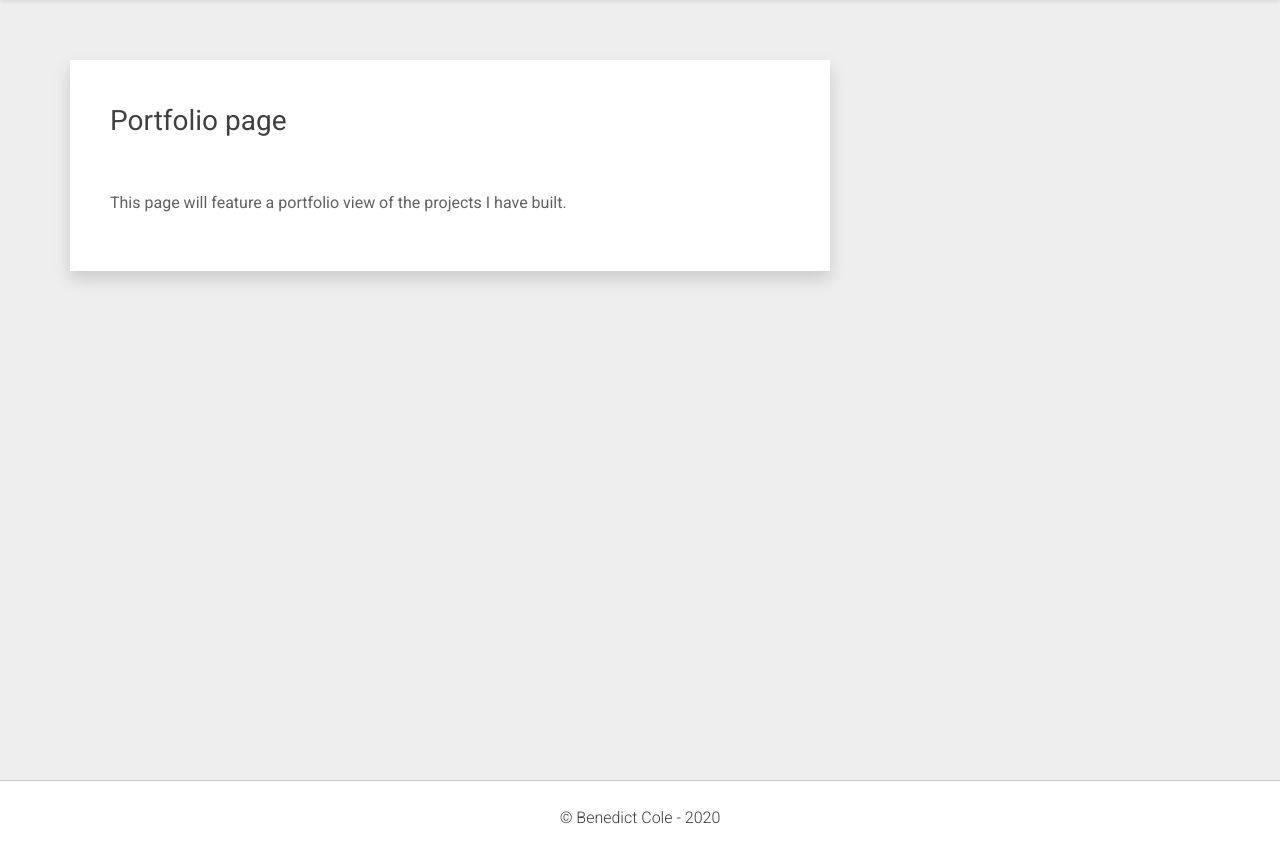
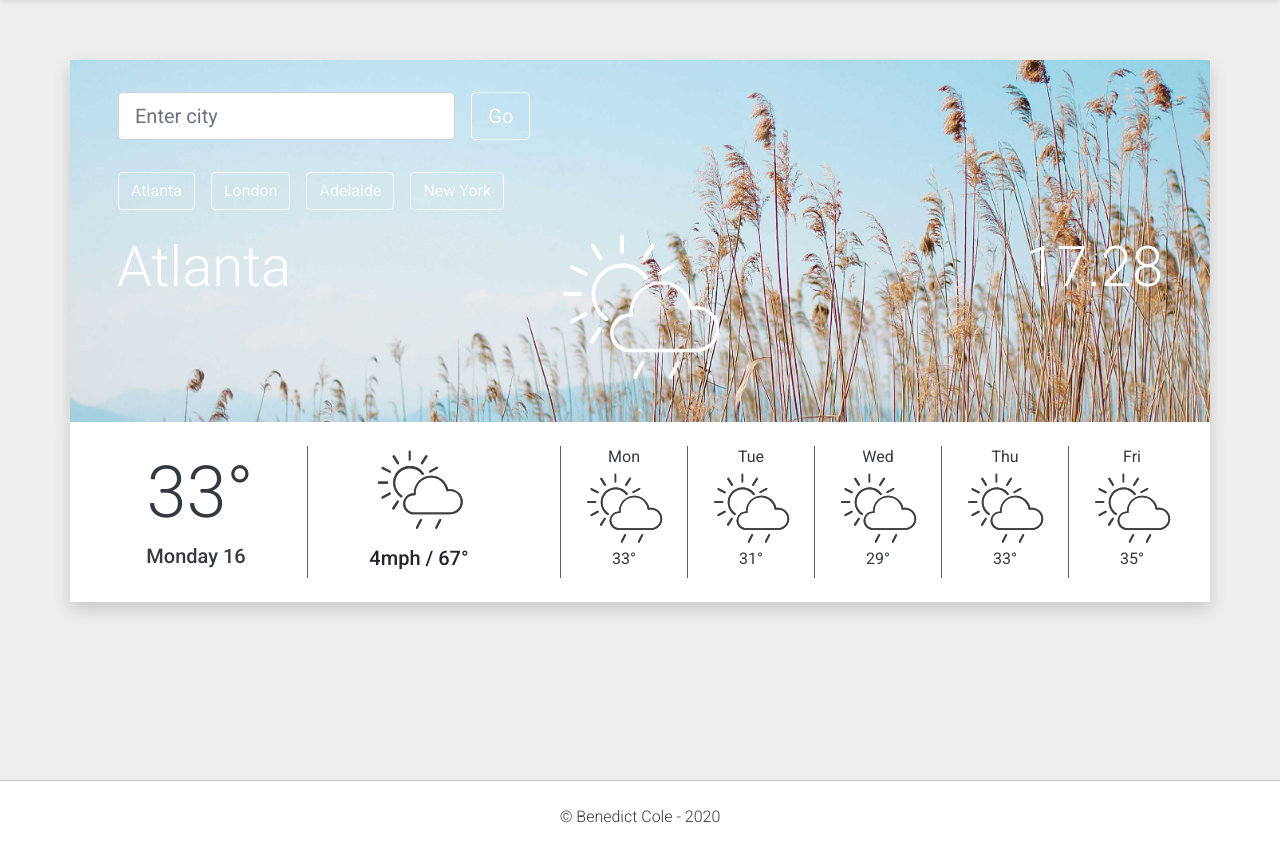
Before and after one commit to BenBugs/code_portfolio, a PHP site: page /weather_dashboard.html in a window 1280 px wide. Shown: the part 80-940 px from the top of the page. Run offline with PHP 8.4, Linux system fonts and the light colour scheme; some libraries are stand-ins or nearby versions.

Commit message:
css changes to home page

```diff
--- a/about.html
+++ b/about.html
@@ -106,7 +106,7 @@
 
                 <div class="col-sm-12 col-md-12 col-lg-8 col-xl-8 bg-white shadow p-4">
 
-                    <div class="row header-row m-3">
+                    <div class="row header-row-pages m-3">
                         <div class="col padding-left">
                             <h2>About me</h2>
                         </div>
--- a/cover.images.js
+++ b/cover.images.js
@@ -14,6 +14,7 @@ const randomImage = () => {
     coverImages[3] = "images/windows.jpg";
     coverImages[4] = "images/lego.jpg";
     coverImages[5] = "images/forest.jpg";
+    coverImages[5] = "images/beach.jpg";
 
     const newImageIndex = Math.floor(Math.random() * coverImages.length);
     console.log(newImageIndex);
--- a/custom.css
+++ b/custom.css
@@ -1,4 +1,4 @@
-/* Custom style sheet for additional cpontrol poutside of bootstrap css */
+/* Custom style sheet for additional control outside of bootstrap css */
 
 html,
 body {
@@ -40,41 +40,40 @@ header {
     border-bottom: 1px solid #ffffff;
 }
 
+.header-row-pages {
+    border-bottom: 1px solid #a5a5a5;
+}
+
 h1 {
     text-align: left;
-    padding: 0 0 20px 0;
     font-weight: 400;
-    line-height: 1.5;
+    line-height: 1.4;
 }
 
 h2 {
-    font-size: 28px;
     color: #404040;
-    line-height: 1.9;
     font-weight: 400;
-    line-height: 1.5;
+    line-height: 1.4;
 }
 
 h3 {
-    font-size: 22px;
     color: #404040;
-    padding-top: 18px;
     font-weight: 400;
-    line-height: 1.5;
+    line-height: 1.4;
 }
 
 h4 {
-    font-size: 22px;
     color: #404040;
-    padding-top: 18px;
     font-weight: 400;
-    line-height: 1.5;
+    line-height: 1.4;
 }
 
 p {
     font-size: 16px;
     color: #606060;
     font-weight: 400;
+    margin-bottom: 0;
+    line-height: 1.4;
 }
 
 .margin-auto {
@@ -180,9 +179,6 @@ p {
     cursor: pointer;
 }
 
-
-/*  footer  */
-
 .content {
     min-height: calc(100vh - 80px);
 }
@@ -190,6 +186,12 @@ p {
 .content-pages {
     margin: 140px 0 0 0;
 }
+
+.content-portfolio {
+    margin: 140px 0 0 0;
+}
+
+/*  footer  */
 
 footer {
     height: 80px;
@@ -252,8 +254,16 @@ footer {
         display: none;
     }
 
+    .time {
+        display: none;
+    }
+
     .content-pages {
         margin: 20px 0 0 0;
+    }
+
+    .content-portfolio {
+        margin: 30px 0 0 0;
     }
 }
 
--- /dev/null
+++ b/weather_dashboard.css
@@ -0,0 +1,57 @@
+/* Custom style sheet for additional cpontrol poutside of bootstrap css */
+
+.bg-weather1 {
+    background: rgb(115,164,161);
+    background: linear-gradient(180deg, rgba(115,164,161,1) 0%, rgba(135,208,213,1) 54%, rgba(188,232,235,1) 99%);
+}
+
+.bg-weather {
+    background-image: url("images/reeds.jpg");
+    width: 100%;
+    background-repeat: no-repeat;
+    background-size: cover;
+    background-position: center;
+}
+
+.weather-icon {
+    background-image: url("weather_dashboard/sun_cloud_light_rain.svg");
+    width: 200px;
+    height: 180px;
+    background-repeat: no-repeat;
+    background-size: contain;
+}
+
+.wind-icon {
+    background-image: url("weather_dashboard/sun_cloud_light_rain_dark.svg");
+    width: 100%;
+    height: 80px;
+    background-repeat: no-repeat;
+    background-size: contain;
+    background-position: center;
+}
+
+.five-day-icon {
+    background-image: url("weather_dashboard/sun_cloud_light_rain_dark.svg");
+    width: 100%;
+    height: 80px;
+    background-repeat: no-repeat;
+    background-size: contain;
+    background-position: center;
+}
+
+.day {
+    border-left: 1px solid #606060;
+}
+
+
+/*  media queries  */
+
+@media only screen and (max-width: 576px) {
+    .form-control-custom {
+        width: 100%;
+    }
+
+    .button-control-custom {
+        width: 100%;
+    }
+}
--- a/weather_dashboard.html
+++ b/weather_dashboard.html
@@ -5,12 +5,14 @@
     <meta charset="UTF-8">
     <meta name="viewport" content="width=device-width, initial-scale=1.0">
     <title>Benedict Cole - Weather dashboard</title>
-    <link rel="stylesheet" type="text/css" href="https://stackpath.bootstrapcdn.com/bootstrap/4.4.1/css/bootstrap.min.css">
+    <link rel="stylesheet" type="text/css"
+        href="https://stackpath.bootstrapcdn.com/bootstrap/4.4.1/css/bootstrap.min.css">
     <link href="https://fonts.googleapis.com/css2?family=Comfortaa:wght@500&display=swap" rel="stylesheet">
     <!-- Google Fonts Roboto -->
     <link rel="stylesheet" href="https://use.fontawesome.com/releases/v5.11.2/css/all.css">
     <link rel="stylesheet" href="https://fonts.googleapis.com/css?family=Roboto:300,400,500,700&display=swap">
     <link rel="stylesheet" type="text/css" href="custom.css">
+    <link rel="stylesheet" type="text/css" href="weather_dashboard.css">
 </head>
 
 
@@ -67,7 +69,9 @@
             </a>
 
             <!-- Collapse button -->
-            <button class="navbar-toggler toggler-example" type="button " data-toggle="collapse" data-target="#navbarSupportedContent1" aria-controls="navbarSupportedContent1" aria-expanded="false" aria-label="Toggle navigation"><span class="grey-text"><i class="fas fa-bars fa-1x"></i></span></button>
+            <button class="navbar-toggler toggler-example" type="button " data-toggle="collapse"
+                data-target="#navbarSupportedContent1" aria-controls="navbarSupportedContent1" aria-expanded="false"
+                aria-label="Toggle navigation"><span class="grey-text"><i class="fas fa-bars fa-1x"></i></span></button>
 
             <!-- Collapsible content -->
             <div class="collapse navbar-collapse" id="navbarSupportedContent1">
@@ -78,10 +82,10 @@
                         <a class="nav-link text-secondary mb-3" href="about.html">About</a>
                     </li>
                     <li class="nav-item mb-3">
-                        <a class="nav-link text-secondary " href="portfolio.html">Portfolio</a>
+                        <a class="nav-link text-secondary" href="portfolio.html">Portfolio</a>
                     </li>
                     <li class="nav-item mb-3">
-                        <a class="nav-link text-secondary " href="contact.html">Contact</a>
+                        <a class="nav-link text-secondary" href="contact.html">Contact</a>
                     </li>
                 </ul>
                 <!-- Links -->
@@ -98,26 +102,104 @@
 
     <!-- main content -->
 
-    <main class="container-fluid pb-5 content content-pages">
+    <main class="container-fluid pb-5 content content-portfolio">
 
-        <div class="container-xl mt-sm-3 mt-m-5 mt-lg-5 mt-xl-5">
+        <div class="container-xl">
 
-            <div class="row">
+            <div class="row shadow">
 
-                <div class="col-sm-12 col-md-12 col-lg-8 col-xl-8 bg-white shadow p-4">
+                <div class="col-sm-12 pl-4 pr-4 pt-2 bg-weather">
 
-                    <div class="row header-row m-3">
-                        <div class="col padding-left">
-                            <h2>Portfolio page</h2>
+                    <div class="row mt-3 mr-3 ml-3">
+                        <div class="col-sm-5 col-md-4 col-lg-4 col-xl-4 p-2 mb-3">
+                            <input type="email" class="form-control form-control-lg form-control-custom" id="enter-city"
+                                aria-describedby="get weather" placeholder="Enter city">
+                        </div>
+                        <div class="col-sm-2 col-md-2 col-lg-1 col-xl-1 p-2">
+                            <a href="#" button type="button"
+                                class="btn btn-lg btn-outline-light form-control-custom">Go</a>
+                        </div>
+                        <div class="col-12 d-flex flex-row flex-wrap p-2">
+                            <div class="mb-2 mr-sm-3 button-control-custom"><a href="#" button type="button"
+                                    class="btn  btn-outline-light button-control-custom">Atlanta</a></div>
+                            <div class="mb-2 mr-sm-3 button-control-custom"><a href="#" button type="button"
+                                    class="btn  btn-outline-light button-control-custom">London</a></div>
+                            <div class="mb-2 mr-sm-3 button-control-custom"><a href="#" button type="button"
+                                    class="btn  btn-outline-light button-control-custom">Adelaide</a></div>
+                            <div class="mb-2 mr-sm-3 button-control-custom"><a href="#" button type="button"
+                                    class="btn  btn-outline-light button-control-custom">New York</a></div>
                         </div>
                     </div>
 
-                    <div class="row m-3">
-                        <div class="col padding-left padding-right mt-4">
-                            <p>This page will feature a portfolio view of the projects I have built.</p>
+
+                    <div class="row m-2">
+                        <div class="col-sm-12 col-md-4 col-lg-4 col-xl-4">
+                            <h5
+                                class="text-white text-center text-sm-center text-md-left text-lg-left text-lg-left display-4">
+                                Atlanta
+                            </h5>
+                        </div>
+
+                        <div class="col-sm-12 col-md-4 col-lg-4 col-xl-4 d-flex justify-content-center">
+                            <div class="weather-icon"></div>
+                        </div>
+
+                        <div class="col-md-4 col-lg-4 col-xl-4 time">
+                            <h6
+                                class="text-white text-center text-sm-right text-md-right text-lg-right text-lg-right display-4">
+                                17.28
+                            </h6>
                         </div>
                     </div>
 
+                </div>
+
+            </div>
+
+            <!-- end of colored container -->
+
+
+            <div class="row bg-white shadow">
+
+                <div class="col-sm-12 col-md-5 col-lg-5 col-xl-5 d-flex flex-row mt-4 mb-4">
+                    <div class="col">
+                        <h5 class="display-3 text-dark pl-2 mt-1 text-center">33°</h5>
+                        <h5 class="text-dark text-center">Monday 16</h5>
+                    </div>
+                    <div class="col day">
+                        <div class="wind-icon justify-content-center mt-1"></div>
+                        <div class="text-center mt-3">
+                            <h5>4mph / 67°</h5>
+                        </div>
+                    </div>
+                </div>
+
+                <div class="col-sm-12 col-md-7 col-lg-7 col-xl-7 d-flex flex-row mt-4 mb-4">
+                    <div class="col text-center day">
+                        <p id="day1"><span class="text-dark">Mon</span></p>
+                        <div #id="day-1-icon" class="five-day-icon"></div>
+                        <p id="day1"><span class="text-dark">33°</span></p>
+                    </div>
+                    <div class="col text-center day">
+                        <p id="day1"><span class="text-dark">Tue</span></p>
+                        <div #id="day-2-icon" class="five-day-icon"></div>
+                        <p id="day2"><span class="text-dark">31°</span></p>
+                    </div>
+                    <div class="col text-center day">
+                        <p id="day3"><span class="text-dark">Wed</span></p>
+                        <div #id="day-3-icon" class="five-day-icon"></div>
+                        <p id="day1"><span class="text-dark">29°</span></p>
+                    </div>
+                    <div class="col text-center day">
+                        <p id="day4"><span class="text-dark">Thu</span></p>
+                        <div #id="day-4-icon" class="five-day-icon"></div>
+                        <p id="day1"><span class="text-dark">33°</span></p>
+                    </div>
+                    <div class="col text-center day">
+                        <p id="day5"><span class="text-dark">Fri</span></p>
+                        <div #id="day-5-icon" class="five-day-icon"></div>
+                        <p id="day1"><span class="text-dark">35°</span></p>
+                    </div>
                 </div>
 
             </div>
```
Also changed, not shown: index.html (+4 -5 lines), weather_dashboard/cloud.svg (added), weather_dashboard/heavy_cloud.svg (added), weather_dashboard/heavy_rain.svg (added), weather_dashboard/light_rain.svg (added), weather_dashboard/lightning.svg (added), weather_dashboard/rain.svg (added), weather_dashboard/snow.svg (added), weather_dashboard/sun.svg (added), weather_dashboard/sun_cloud.svg (added), weather_dashboard/sun_cloud_heavy_rain.svg (added), weather_dashboard/sun_cloud_light_rain.svg (added), weather_dashboard/sun_cloud_light_rain_dark.svg (added).
